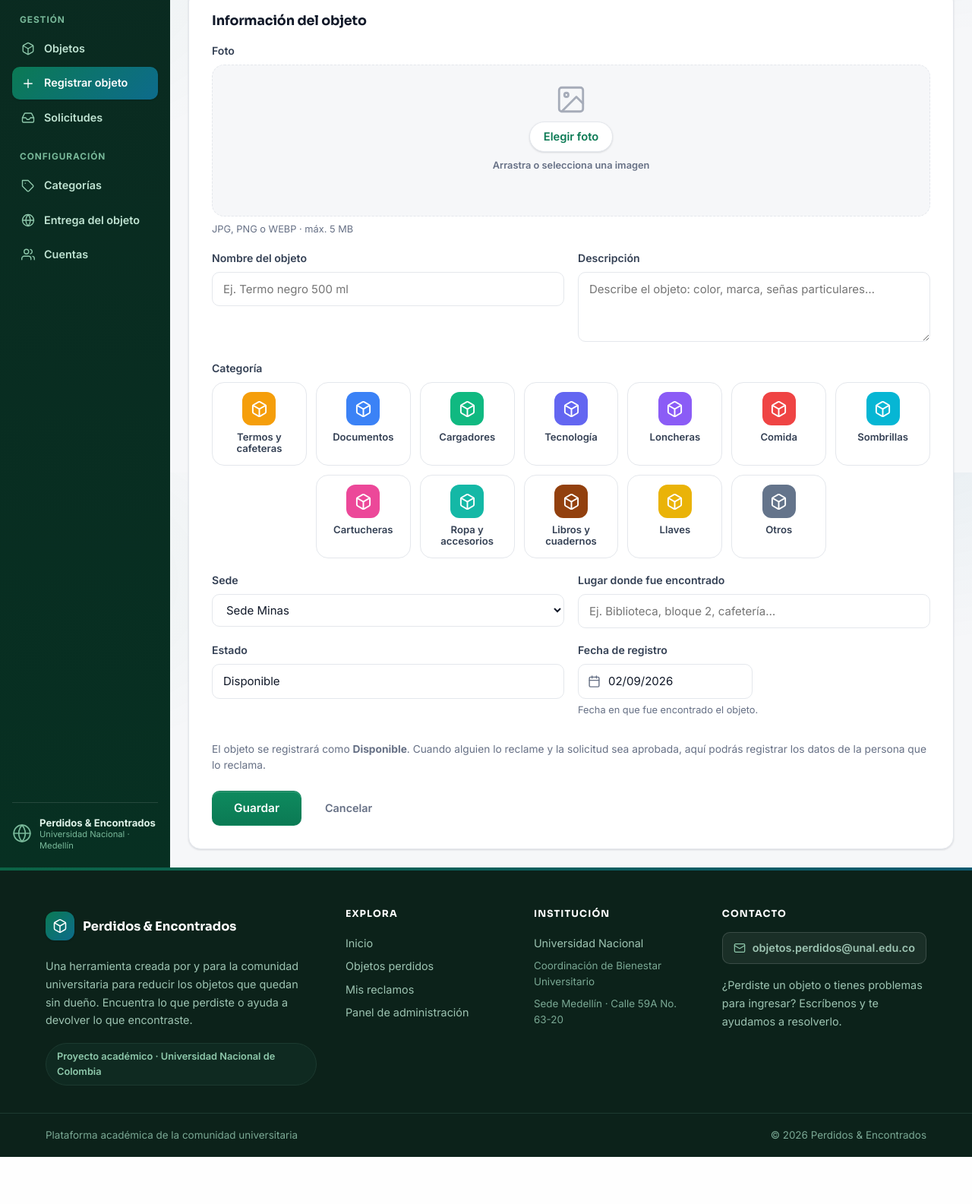
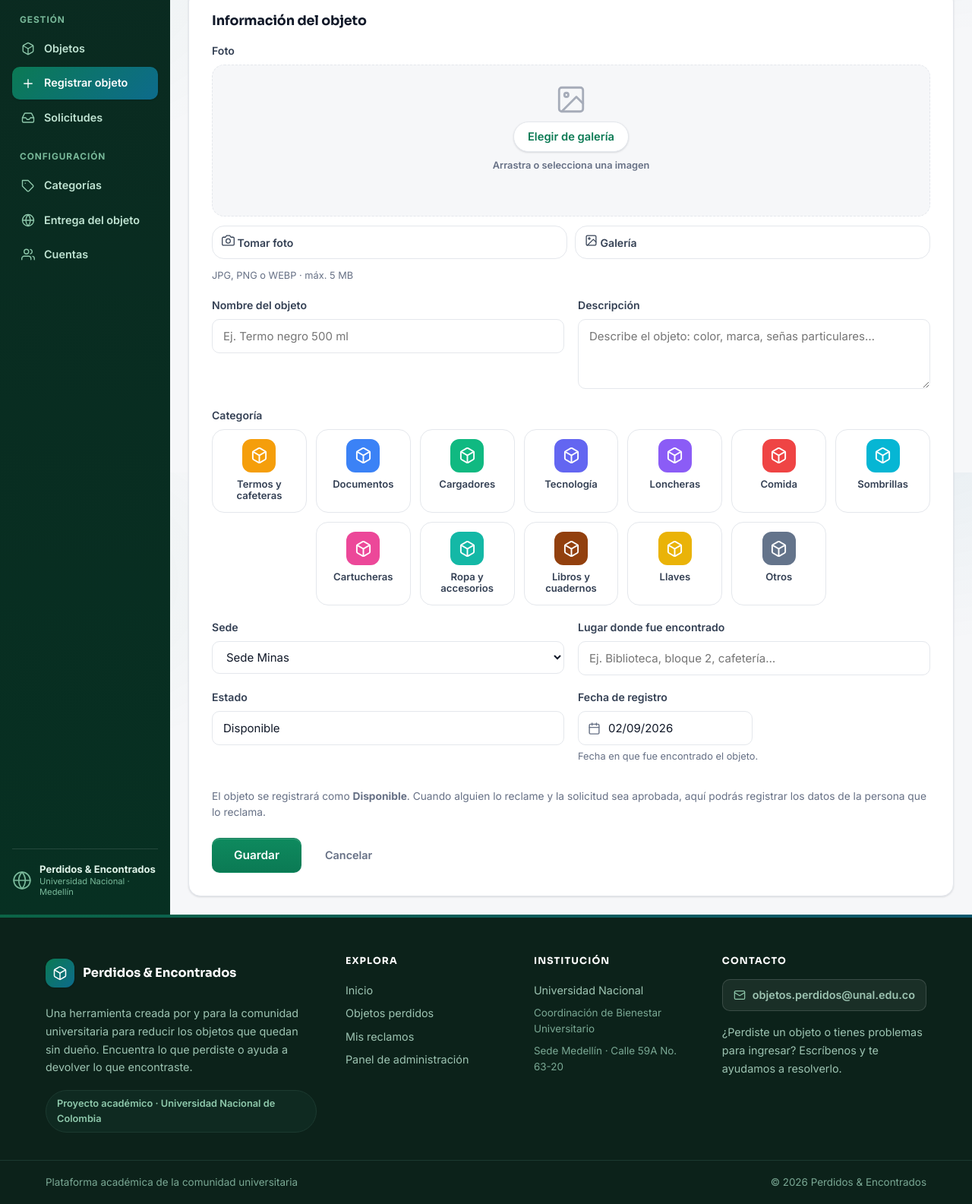
Before and after one commit to kevinramos2/Entrega-de-objetos-perdidos-, a Django app: page /panel/objetos/nuevo/ in a window 1280 px wide. Shown: the part 178-1763 px from the top of the page at 76% size. Before the commit the page ends 1701 px from the top, so only its background shows below. Run offline with Django 5.2, Linux system fonts and the light colour scheme; the visitor is signed in with stand-in values (Sample User, id 1); data comes from the database, SQL or seed files in the repository; data that the repository does not hold is empty; some libraries are stand-ins or nearby versions.

Commit message:
agregue dos botones para la foto: tomar foto con la camara y elegir de la galeria, con vista previa y pruebas

```diff
--- a/objetos_reclamados/registro_objetos/templates/objetos/base.html
+++ b/objetos_reclamados/registro_objetos/templates/objetos/base.html
@@ -9,7 +9,7 @@
   <link rel="preconnect" href="https://fonts.googleapis.com">
   <link rel="preconnect" href="https://fonts.gstatic.com" crossorigin>
   <link href="https://fonts.googleapis.com/css2?family=Inter:wght@400;500;600;700&family=Sora:wght@600;700;800&display=swap" rel="stylesheet">
-  <link rel="stylesheet" href="{% static 'css/estilos.css' %}?v=3">
+  <link rel="stylesheet" href="{% static 'css/estilos.css' %}?v=4">
   <link rel="icon" type="image/svg+xml" href="{% static 'img/favicon.svg' %}">
   {% block extra_head %}{% endblock %}
 </head>
--- a/objetos_reclamados/registro_objetos/templates/panel/objeto_form.html
+++ b/objetos_reclamados/registro_objetos/templates/panel/objeto_form.html
@@ -29,16 +29,28 @@
     <div class="archivo-subida">
       <input type="file" name="{{ form.foto.name }}" id="{{ form.foto.id_for_label }}" accept="image/*"
              class="archivo-subida-input" {% if form.foto.value %}data-foto-actual="{{ form.foto.value.url }}"{% endif %}>
+      <input type="file" name="{{ form.foto.name }}" id="id_foto_camara" accept="image/*" capture="environment"
+             class="archivo-subida-input">
       <label class="archivo-subida-area" for="{{ form.foto.id_for_label }}">
         <img class="archivo-subida-preview"
              src="{% if form.foto.value %}{{ form.foto.value.url }}{% endif %}"
              alt="Vista previa de la foto" {% if not form.foto.value %}hidden{% endif %}>
         <div class="archivo-subida-vacio" {% if form.foto.value %}hidden{% endif %}>
           <svg viewBox="0 0 24 24" fill="none" stroke="currentColor" stroke-width="1.6" stroke-linecap="round" stroke-linejoin="round"><rect x="3" y="3" width="18" height="18" rx="2" ry="2"/><circle cx="8.5" cy="8.5" r="1.5"/><polyline points="21 15 16 10 5 21"/></svg>
-          <span class="archivo-subida-accion">Elegir foto</span>
+          <span class="archivo-subida-accion">Elegir de galería</span>
           <span class="archivo-subida-hint">Arrastra o selecciona una imagen</span>
         </div>
       </label>
+      <div class="archivo-subida-botones">
+        <label class="archivo-subida-boton" for="id_foto_camara">
+          <svg viewBox="0 0 24 24" fill="none" stroke="currentColor" stroke-width="1.8" stroke-linecap="round" stroke-linejoin="round"><path d="M23 19a2 2 0 0 1-2 2H3a2 2 0 0 1-2-2V8a2 2 0 0 1 2-2h4l2-3h6l2 3h4a2 2 0 0 1 2 2z"/><circle cx="12" cy="13" r="4"/></svg>
+          Tomar foto
+        </label>
+        <label class="archivo-subida-boton" for="{{ form.foto.id_for_label }}">
+          <svg viewBox="0 0 24 24" fill="none" stroke="currentColor" stroke-width="1.8" stroke-linecap="round" stroke-linejoin="round"><rect x="3" y="3" width="18" height="18" rx="2"/><circle cx="8.5" cy="8.5" r="1.5"/><polyline points="21 15 16 10 5 21"/></svg>
+          Galería
+        </label>
+      </div>
     </div>
     <div class="help">JPG, PNG o WEBP · máx. 5 MB</div>
     {% if form.foto.errors %}<div class="form-error">{{ form.foto.errors }}</div>{% endif %}
--- a/objetos_reclamados/static/css/estilos.css
+++ b/objetos_reclamados/static/css/estilos.css
@@ -368,6 +368,17 @@ img { max-width: 100%; }
   box-shadow: var(--shadow-sm);
 }
 .archivo-subida-hint { font-size: .8rem; }
+
+/* Botones: tomar foto (cámara) y galería */
+.archivo-subida-botones { display: flex; gap: 10px; margin-top: 12px; flex-wrap: wrap; }
+.archivo-subida-boton {
+  flex: 1 1 0; display: inline-flex; align-items: center; justify-content: center; gap: 8px;
+  cursor: pointer; padding: 10px 12px; border: 1px solid var(--line); border-radius: var(--radius);
+  background: var(--surface); color: var(--ink); font-size: .9rem; font-weight: 600;
+  transition: border-color .15s, background .15s, color .15s;
+}
+.archivo-subida-boton:hover { border-color: var(--primary); background: var(--primary-50); color: var(--primary); }
+.archivo-subida-boton svg { width: 17px; height: 17px; }
 
 /* ---------- Campo de fecha + picker propio ---------- */
 .campo-fecha { position: relative; max-width: 230px; }
--- a/objetos_reclamados/static/js/app.js
+++ b/objetos_reclamados/static/js/app.js
@@ -307,24 +307,25 @@ document.addEventListener('DOMContentLoaded', function () {
   }
 
   // Subida de foto con vista previa (formulario de objeto)
-  var inputFoto = document.querySelector('.archivo-subida-input');
-  if (inputFoto) {
-    var archivoSubida = inputFoto.closest('.archivo-subida');
+  var inputsFoto = document.querySelectorAll('.archivo-subida-input');
+  if (inputsFoto.length) {
+    var archivoSubida = inputsFoto[0].closest('.archivo-subida');
     var area = archivoSubida ? archivoSubida.querySelector('.archivo-subida-area') : null;
     var preview = area ? area.querySelector('.archivo-subida-preview') : null;
     var vacio = area ? area.querySelector('.archivo-subida-vacio') : null;
-    // El área es un <label for="..."> que abre el selector de forma nativa
-    // en cualquier dispositivo sin necesidad de JavaScript.
-    inputFoto.addEventListener('change', function () {
-      if (inputFoto.files && inputFoto.files[0]) {
+    function mostrarPreview(input) {
+      if (input.files && input.files[0]) {
         var lector = new FileReader();
         lector.onload = function (ev) {
           preview.src = ev.target.result;
           preview.hidden = false;
           if (vacio) vacio.hidden = true;
         };
-        lector.readAsDataURL(inputFoto.files[0]);
+        lector.readAsDataURL(input.files[0]);
       }
+    }
+    inputsFoto.forEach(function (input) {
+      input.addEventListener('change', function () { mostrarPreview(input); });
     });
     // Arrastrar y soltar
     ['dragenter', 'dragover'].forEach(function (evt) {
@@ -342,8 +343,8 @@ document.addEventListener('DOMContentLoaded', function () {
     area.addEventListener('drop', function (e) {
       var archivos = e.dataTransfer && e.dataTransfer.files;
       if (archivos && archivos.length) {
-        inputFoto.files = archivos;
-        inputFoto.dispatchEvent(new Event('change'));
+        inputsFoto[0].files = archivos;
+        inputsFoto[0].dispatchEvent(new Event('change'));
       }
     });
   }
```
Also changed, not shown: objetos_reclamados/registro_objetos/tests.py (+28 -0 lines).
